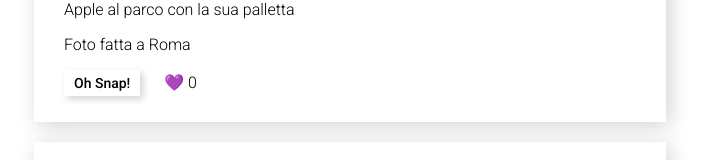
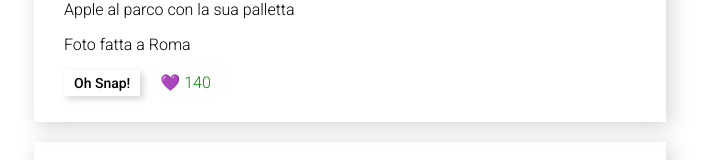
Before and after one commit to FRJess/snapface, an Angular app: page / in a window 1280 px wide. Shown: the part 578-738 px from the top of the page, without its empty margins (290-997 px from the left). Built offline with nearby package versions, Linux system fonts and the light colour scheme.

Commit message:
[add] ngClass on card

```diff
--- a/src/app/app.component.ts
+++ b/src/app/app.component.ts
@@ -17,7 +17,7 @@ export class AppComponent implements OnInit {
         description: 'Apple al parco con la sua palletta',
         imageUrl:'https://scontent.fmxp5-1.fna.fbcdn.net/v/t1.18169-9/10440834_10204401506457317_3729761187197286767_n.jpg?_nc_cat=107&ccb=1-7&_nc_sid=cdbe9c&_nc_ohc=4IidxSJHUDcAX-NfTyS&_nc_ht=scontent.fmxp5-1.fna&oh=00_AfAL5-skZzU3YqxzW3qhym-0NhljxCpJlyRiNMFJL81YGg&oe=64B266F6',
         createdDate: new Date(),
-        snaps: 0,
+        snaps: 140,
         location: 'Roma'
       },
       {
--- a/src/app/face-snap/face-snap.component.html
+++ b/src/app/face-snap/face-snap.component.html
@@ -1,4 +1,4 @@
-<div class="face-snap-card">
+<div class="face-snap-card" [ngClass]="{snapped: buttonText === 'Oops, unsnap!' }">
   <h2>{{ faceSnap.title }}</h2>
   <p>Creato il {{ faceSnap.createdDate }}</p>
   <img [src]="faceSnap.imageUrl" [alt]="faceSnap.title">
@@ -6,6 +6,6 @@
   <p *ngIf="faceSnap.location">Foto fatta a {{ faceSnap.location }}</p>
   <p>
     <button (click)="onSnap()">{{ buttonText }}</button>
-    💜 {{ faceSnap.snaps }}
+   <span [ngStyle]="{ color: 'rgb(0, ' + faceSnap.snaps + ', 0)'}">💜 {{ faceSnap.snaps }}</span>
   </p>
 </div>
--- a/src/app/face-snap/face-snap.component.scss
+++ b/src/app/face-snap/face-snap.component.scss
@@ -30,3 +30,15 @@
     }
   }
 }
+
+.snapped {
+  background-color: rgba(lightgreen, 0.4);
+  color: darkgreen;
+  button {
+    box-shadow: lightgreen 3px 3px 7px;
+    color: darkgreen;
+    &:active {
+      box-shadow: lightgreen 0 0 5px;
+    }
+  }
+}
```
